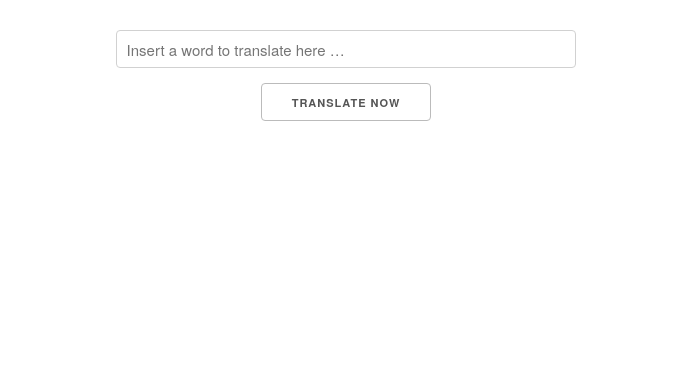
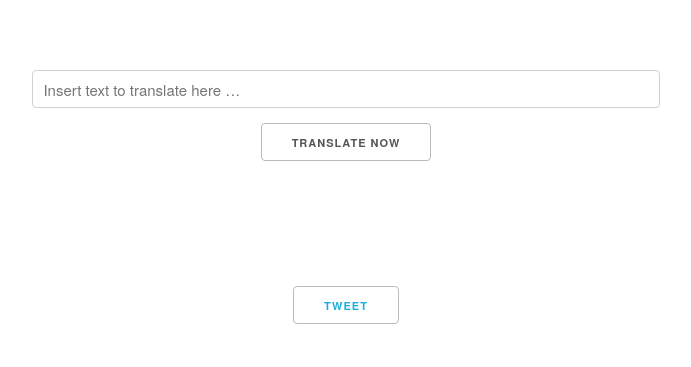
Before and after one commit to alex-blair/api-interaction, a plain HTML site: page Alex/Alex.html in a window 1280 px wide. Shown: the whole page, without its empty margins (294-985 px from the left). Drawn offline with nearby package versions, Linux system fonts and the light colour scheme.

Commit message:
add basic css styling to different sections

```diff
--- a/Alex/Alex.css
+++ b/Alex/Alex.css
@@ -1,6 +1,33 @@
-/*Stlying the center input box*/
+/*Add padding to the main boxes and sections  */
 
-.input-box {
+.translate-section {
   text-align: center;
   padding: 3rem;
 }
+
+.input-box {
+  padding-top: 4rem;
+}
+
+.result-box {
+  padding: 3rem;
+}
+
+.twitter-box {
+  padding: 3rem;
+}
+
+/*Stlying links*/
+a:link {
+  text-decoration: none;
+}
+
+a:-webkit-any-link {
+  text-decoration: none;
+}
+
+/*Styling the Twitter button*/
+
+#twitter-button {
+
+}
--- a/Alex/Alex.html
+++ b/Alex/Alex.html
@@ -21,31 +21,41 @@
     <link rel="stylesheet" href="https://cdnjs.cloudflare.com/ajax/libs/skeleton/2.0.4/skeleton.css"/>
     <link rel="stylesheet" href="Alex.css"/>
 
-    <!-- Scripts - jQuery and Javascript
+    <!-- Scripts - jQuery, Javascript, Twitter
     –––––––––––––––––––––––––––––––––––––––––––––––––– -->
     <script
       src="https://code.jquery.com/jquery-3.1.1.min.js"
       integrity="sha256-hVVnYaiADRTO2PzUGmuLJr8BLUSjGIZsDYGmIJLv2b8="
       crossorigin="anonymous"></script>
     <script src="Alex.js"></script>
+    <script async src="//platform.twitter.com/widgets.js" charset="utf-8"></script>
 
     <!-- Favicon
     –––––––––––––––––––––––––––––––––––––––––––––––––– -->
      <!-- Insert Favicon here -->
 
+
   </head>
 
-    <div class="input-box">
+    <div class="translate-section">
       <div class="container">
-        <div class="row">
-          <div class="six columns offset-by-three">
+        <div class="row input-box">
+          <div class="eight columns offset-by-two">
             <form id="form">
-              <input type="text" class="u-full-width" id="english-text" placeholder="Insert a word to translate here …">
+              <input type="text" class="u-full-width" id="english-text" placeholder="Insert text to translate here …">
               <button id="submit" type="submit">Translate now</button>
             </form>
           </div>
         </div>
-        <div id="result">
+        <div class="row result-box">
+          <div class="eight columns offset-by-two">
+            <div id="result">
+            </div>
+          </div>
+        </div>
+        <div class="row twitter-box">
+          <div class="eight columns offset-by-two">
+            <button id="twitter-button"><a href="https://twitter.com/share" class="twitter-share-button" data-show-count="false">Tweet</a></button>
         </div>
       </div>
     </div>
```
Also changed, not shown: Alex/Alex.js (+7 -7 lines).
